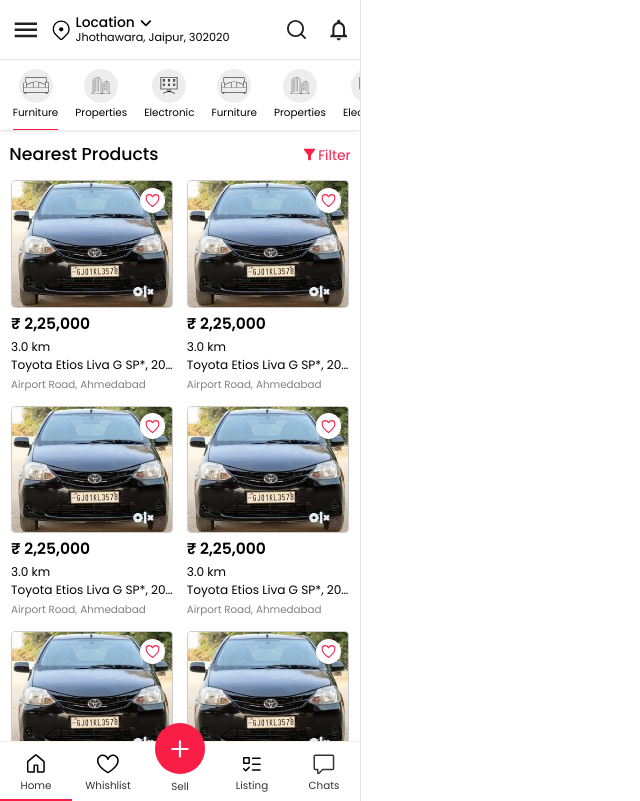
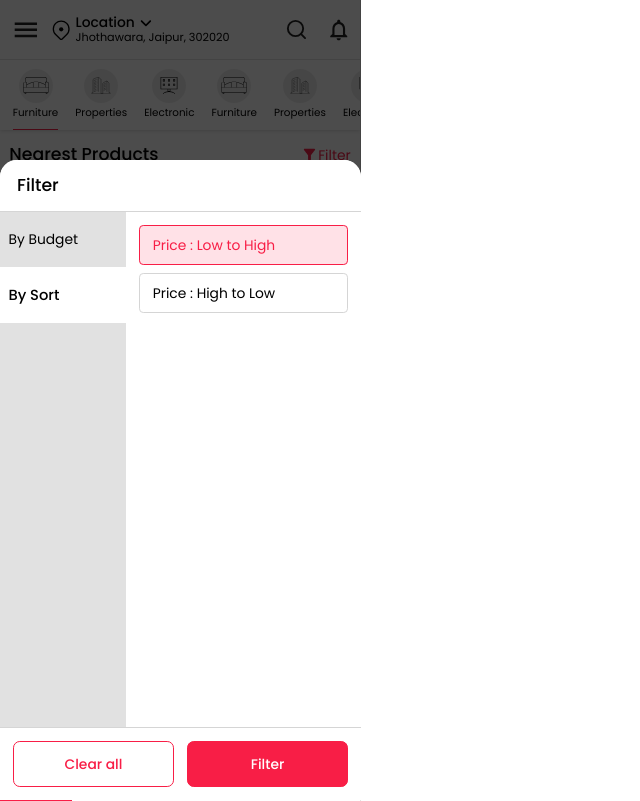
Before and after one commit to 25mohit/rent-property-project-frontend, a Next.js app: page / in a window 1280 px wide. Both pictures are taken after a click on the button "Filter". Shown: the whole page, without its empty margins (0-640 px from the left). Built offline with nearby package versions, Linux system fonts and the light colour scheme.

Commit message:
filter popup create

```diff
--- a/src/app/Home/page.tsx
+++ b/src/app/Home/page.tsx
@@ -1,4 +1,5 @@
-import React from "react";
+'use client'
+import React, { useState } from 'react';
 import MultiContentLayout from "../components/HOC/Layout/MultiContentLayout";
 import Image from "next/image";
 import { electronic, furniture, property } from "../../../public/images";
@@ -7,6 +8,19 @@
 
 
 const HomePage = () => {
+
+    const [activeTab, setActiveTab] = useState(2);
+
+    const handleTabClick = (tabId: any) => {
+        setActiveTab(tabId);
+    };
+
+    const [isPopupActive, setIsPopupActive] = useState(false);
+
+    const togglePopup = () => {
+        setIsPopupActive(!isPopupActive);
+    };
+
     return (
 
         <MultiContentLayout>
@@ -55,7 +69,7 @@
                 <div className="titleBox">
                     <div className="col"><h3 className="titleS">Nearest Products</h3></div>
                     <div className="col text-right">
-                        <button className="filterBtn"><MdFilterAlt /> Filter</button>
+                        <button className="filterBtn" onClick={togglePopup}><MdFilterAlt /> Filter</button>
                     </div>
                 </div>
                 <div className="col-6"><PropertyCard /></div>
@@ -71,6 +85,41 @@
                 <div className="col-6"><PropertyCard /></div>
                 <div className="col-6"><PropertyCard /></div>
             </div>
+
+
+            <div className={`bottomPopup ${isPopupActive ? 'active' : ''}`}>
+                    <div className='overlayBg' onClick={togglePopup}></div>
+                    <div className='bottomPopupBody'>
+                        <div className='filterHead'>
+                            <h5>Filter</h5>
+                        </div>
+                        <div className='filterTabbing'>
+                            <div className='left'>
+                                <ul>
+                                    <li onClick={() => handleTabClick(1)} className={activeTab === 1 ? 'active' : ''} id="tabId1">By Budget</li>
+                                    <li onClick={() => handleTabClick(2)} className={activeTab === 2 ? 'active' : ''} id="tabId2">By Sort</li>
+                                </ul>
+                            </div>
+                            <div className='right'>
+                                <div className='tabContent'>
+                                    <div className='tabPane' id="tabPaneBody1" style={{ display: activeTab === 1 ? 'block' : 'none' }}>sd</div>
+                                    <div className='tabPane' id="tabPaneBody2" style={{ display: activeTab === 2 ? 'block' : 'none' }}>
+                                        <ul className='sortOption'>
+                                            <li className='active'>Price : Low to High</li>
+                                            <li>Price : High to Low</li>
+                                        </ul>
+                                    </div>
+
+                                </div>
+                            </div>
+                        </div>
+                        <div className='fixFilterAction'>
+                            <button className='mainBtn borderBtn' onClick={togglePopup}>Clear all</button>
+                            <button className='mainBtn fillBtn' onClick={togglePopup}>Filter</button>
+                        </div>
+                    </div>
+                </div>
+
         </MultiContentLayout>
 
     );
--- a/src/app/components/Utils/HeaderBar/HeaderBar.tsx
+++ b/src/app/components/Utils/HeaderBar/HeaderBar.tsx
@@ -29,6 +29,8 @@
   const toggleLocationPopup = () => {
     setIsLocationActive(!isLocationActive);
   };
+
+
 
   return (
     <>
--- a/src/app/layout.tsx
+++ b/src/app/layout.tsx
@@ -16,6 +16,10 @@
 
   return (
     <html lang="en">
+      <head>
+      <meta charSet="utf-8"/>
+      <meta name="viewport" content="user-scalable=no, initial-scale=1, maximum-scale=1, minimum-scale=1, width=device-width" />
+      </head>
       <body className={inter.className} id="main-body">
         <section className="pageContent">
           <div className="leftContent">
--- a/src/app/style.scss
+++ b/src/app/style.scss
@@ -2415,29 +2415,100 @@
 
 
 
-// .bottomPopup {
-
-// 	.overlayBg {
-// 		position: fixed;
-// 		width: 425rem;
-// 		height: 100%;
-// 		top: 0;
-// 		left: 0;
-// 		z-index: 99;
-// 	}
-// 	.bottomPopupBody {
-// 		position: fixed;
-// 		left: 0;
-// 		width: 425rem;
-// 		background: #fff;
-// 		min-height: 200rem;
-// 		max-height: 100rem;
-// 		z-index: 99;
-// 		bottom: 0;
-// 		border-radius: 20rem 20rem 0rem 0rem;
-// 	}
-// }
-
+.bottomPopup {
+	display: none;
+
+	&.active {
+		display: block;
+	}
+
+	.overlayBg {
+		position: fixed;
+		width: 425rem;
+		height: 100%;
+		top: 0;
+		left: 0;
+		z-index: 9999;
+	}
+	.bottomPopupBody {
+		position: fixed;
+		left: 0;
+		width: 425rem;
+		background: #fff;
+		height: 80%;
+		z-index: 99999;
+		bottom: 0;
+		border-radius: 20rem 20rem 0rem 0rem;
+		overflow: hidden;
+
+		.filterHead {
+			border-bottom: 1rem solid #d5d5d5;
+			padding: 15rem 20rem;
+			background: #fff;
+
+			h5 {
+				font-size:var(--fontSize20);
+				font-weight: 500;
+			}
+		}
+	}
+}
+.filterTabbing {
+	display: flex;
+	height: 100%;
+
+	.left {
+		width: 35%;
+		background: #e1e1e1;
+		height: 100%;
+
+		ul {
+
+			li {
+				padding: 20rem 10rem;
+				font-size: var(--fontSize16);
+				cursor: pointer;
+
+				&.active {
+					background: #fff;
+					font-weight: 500;
+					font-size: var(--fontSize17);
+				}
+			}
+		}
+	}
+	.right {
+		width:65%;
+		padding: 15rem 15rem;
+
+		.sortOption {
+
+			li {
+				border: 1rem solid #d5d5d5;
+				padding: 10rem 15rem;
+				border-radius: 5rem;
+				margin-bottom: 10rem;
+
+				&.active {
+					border: 1rem solid var(--main);
+                    color:var(--main);
+					background: #ffe1e7;
+				}
+			}
+		}
+	}
+}
+.fixFilterAction {
+    position: absolute;
+    z-index: 9999999999;
+    bottom: 0;
+    display: flex;
+    width: 100%;
+    gap: 15rem;
+    padding: 15rem 15rem;
+    background: #fff;
+	border-top: 1rem solid #d5d5d5;
+}
 
 @media (max-width:991px) {
 
```
